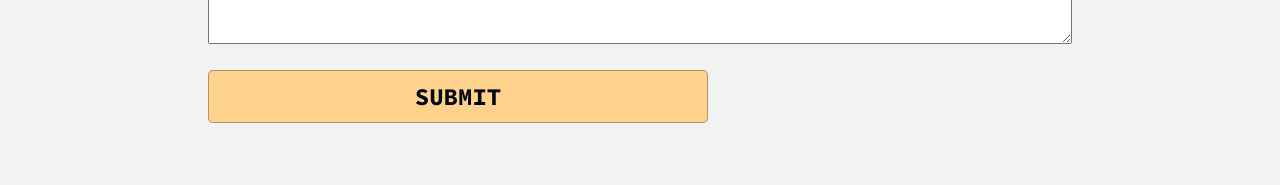
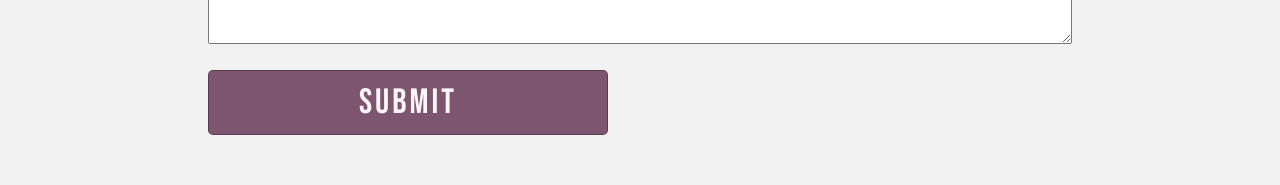
Before and after one commit to matt9663/react-portfolio, a React (Create React App) app: page / in a window 1280 px wide. Shown: the part 3155-3340 px from the top of the page. Built offline with nearby package versions, Linux system fonts and the light colour scheme.

Commit message:
fixed styling on contact submit button

```diff
--- a/src/components/contact-form/contact-form.style.scss
+++ b/src/components/contact-form/contact-form.style.scss
@@ -22,22 +22,22 @@
       margin-bottom: 1rem;
     }
     .project-button {
-      font-family: $typewriter-font2;
-      font-size: 1.5rem;
+      font-family: $header-font;
+      letter-spacing: 3px;
+      font-size: 2.2rem;
       width: 100%;
-      max-width: 500px;
+      max-width: 400px;
       margin: 10px 0;
-      padding: 10px 20px;
+      padding: 10px 15px;
       border-radius: 5px;
-      border: none;
-      background-color: $yellow;
-      color: $darkestGrey;
+      background-color: $lavender;
+      color: $navWhite;
       cursor: pointer;
       transition: 0.15s ease-in-out;
       border: 1px rgba(0, 0, 0, 0.3) solid;
       &:hover {
         transform: scale(1.01);
-        background-color: #e7b15f;
+        background-color: #614256;
       }
     }
   }
```
